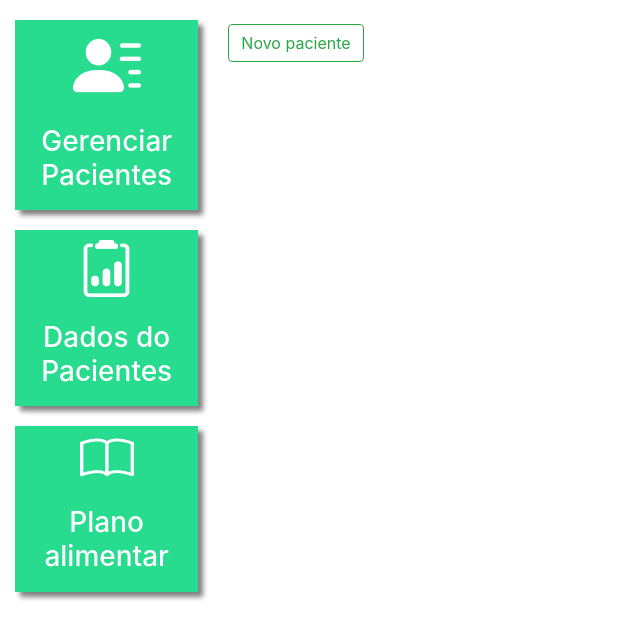
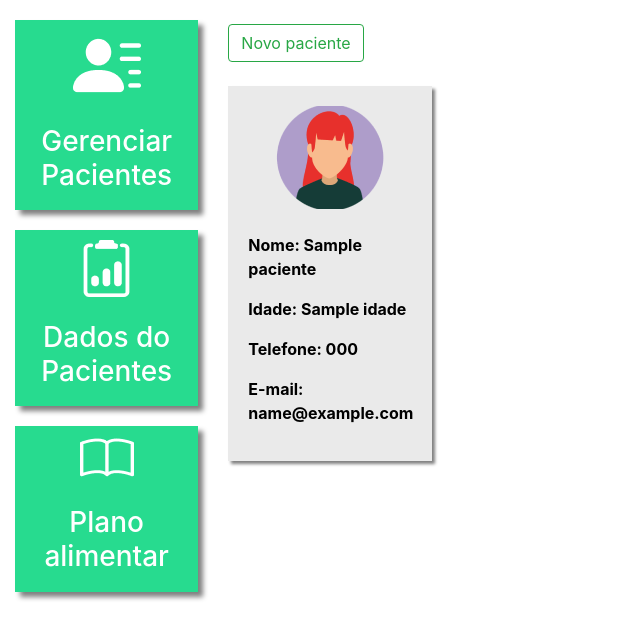
Before and after one commit to jefferson-duarte/Project_Nutrition, a Django app: template plataforma/templates/paciente.html in a window 1280 px wide. Shown: the top 639 px of the page, without its empty margins (0-640 px from the left). Run offline with Django 4.2, Linux system fonts and the light colour scheme; the template is opened without the code that fills it: most values are stand-ins (such as "Sample title", 1, 10 or a date in 2020).

Commit message:
Configurado cadastro de pacientes

```diff
--- a/plataforma/templates/paciente.html
+++ b/plataforma/templates/paciente.html
@@ -16,6 +16,35 @@
     <button type="button" class="btn btn-outline-success" data-toggle="modal" data-target="#modal">
     Novo paciente
     </button>
+
+    <br>
+    <br>
+    <div  class="row">
+        {% for paciente in pacientes %}
+            <div class="col-md-4">
+                <a href="#" class="link-hover">
+                    <div class="card-paciente">
+
+                        {% if paciente.sexo == 'M' %}
+                            <div class="foto-perfil">
+                                <img src="{% static 'plataforma/img/perfil2.png' %}">
+                            </div>
+                        {% else %}
+                            <div class="foto-perfil">
+                                <img src="{% static 'plataforma/img/perfil1.png' %}">
+                            </div>
+                        {% endif %}
+
+                        <br>
+                        <p class="dados">Nome: {{ paciente.nome }}</p>
+                        <p class="dados">Idade: {{ paciente.idade }}</p>
+                        <p class="dados">Telefone: {{ paciente.telefone }}</p>
+                        <p class="dados">E-mail: {{ paciente.email }}</p>
+                    </div>
+                </a>
+            </div>
+        {% endfor %}
+    </div>
 
     <div class="modal fade" id="modal" tabindex="-1" role="dialog" aria-labelledby="exampleModalLabel" aria-hidden="true">
     <div class="modal-dialog" role="document">
--- a/plataforma/views.py
+++ b/plataforma/views.py
@@ -7,8 +7,10 @@ from .models import Pacientes
 
 @login_required(login_url='/auth/logar/')
 def pacientes(request):
+
     if request.method == 'GET':
-        return render(request, 'paciente.html')
+        pacientes = Pacientes.objects.filter(nutri=request.user)
+        return render(request, 'paciente.html', {'pacientes': pacientes})
 
     elif request.method == 'POST':
         nome = request.POST.get('nome')
```
